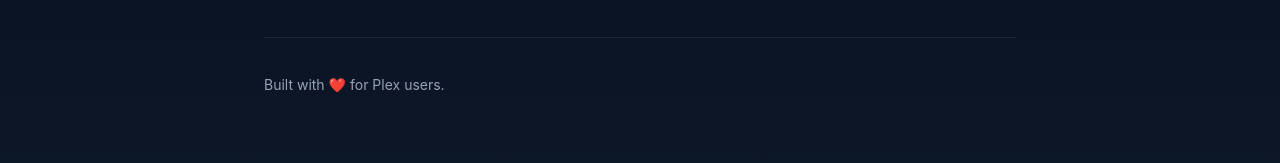
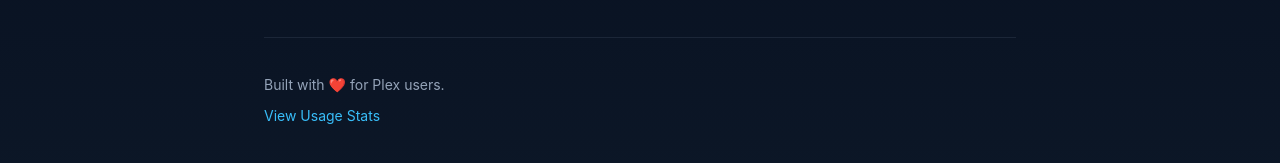
Before and after one commit to mstrhakr/stop-transcoding, a Jekyll site: the page built from docs/index.md, in a window 1280 px wide. Shown: the part 683-846 px from the top of the page. Built offline with Jekyll 4.4.1, drawn with Linux system fonts in a browser that asks for light colours.

Commit message:
Add usage stats tracking and link to footer for enhanced user insights

```diff
--- a/docs/_layouts/default.html
+++ b/docs/_layouts/default.html
@@ -5,6 +5,7 @@
     <meta name="viewport" content="width=device-width, initial-scale=1.0" />
     <title>{{ page.title | default: site.title }}</title>
     <link rel="stylesheet" href="{{ '/assets/css/styles.css' | relative_url }}" />
+    <script data-goatcounter="https://stop-transcoding.goatcounter.com/count" async src="//gc.zgo.at/count.js"></script>
   </head>
   <body>
     <nav class="topnav">
@@ -23,6 +24,7 @@
       </article>
       <footer class="page-footer">
         <p>Built with ❤️ for Plex users.</p>
+        <a href="https://stats.stop-transcoding.mstrhakr.com" target="_blank" rel="noopener">View Usage Stats</a>
       </footer>
     </main>
   </body>
```
